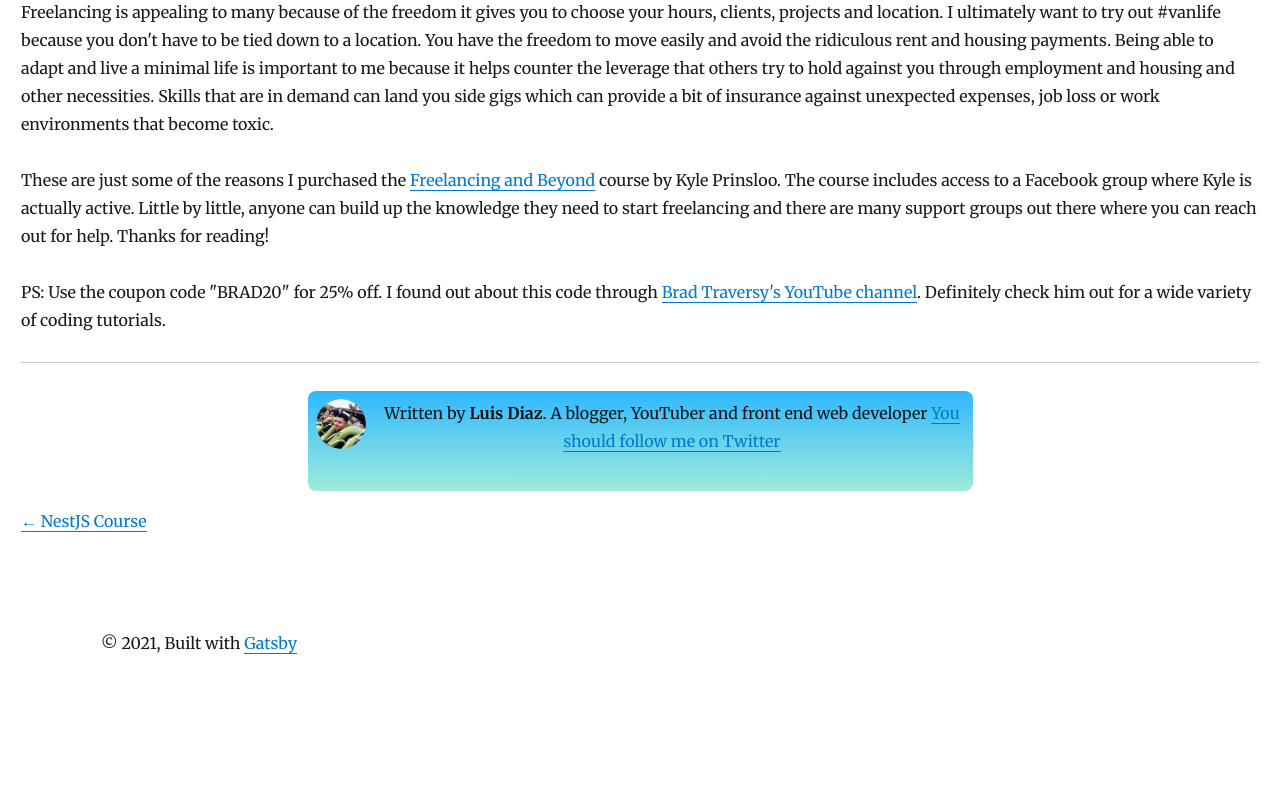
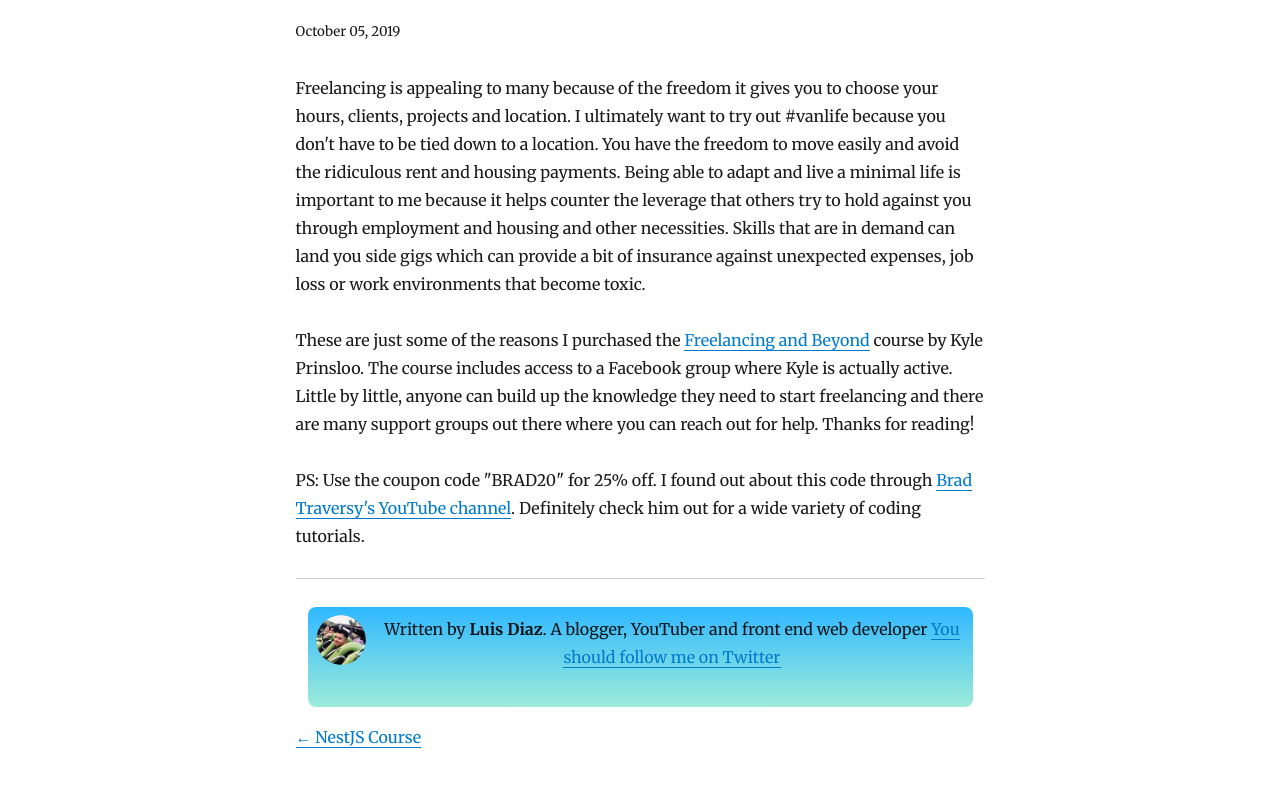
Before and after one commit to Vnzera/blog-gatsby, a Gatsby site: page /freelance/ in a window 1280 px wide. Shown: the part 241-1031 px from the top of the page. Built offline with nearby package versions, Linux system fonts and the light colour scheme; Gatsby itself is replaced by a stand-in of ours; some packages are replaced by stand-ins of ours.

Commit message:
changed blog post positioning

```diff
--- a/src/templates/blog-post.js
+++ b/src/templates/blog-post.js
@@ -14,6 +14,11 @@ class BlogPostTemplate extends React.Component {
 
     return (
       <Layout location={this.props.location} title={siteTitle}>
+        <div style={{
+          margin: '1rem auto',
+          padding: '3rem',
+          maxWidth: '785px',
+        }}>
         <SEO
           title={post.frontmatter.title}
           description={post.frontmatter.description || post.excerpt}
@@ -69,6 +74,7 @@ class BlogPostTemplate extends React.Component {
             )}
           </li>
         </ul>
+        </div>
       </Layout>
     )
   }
```
